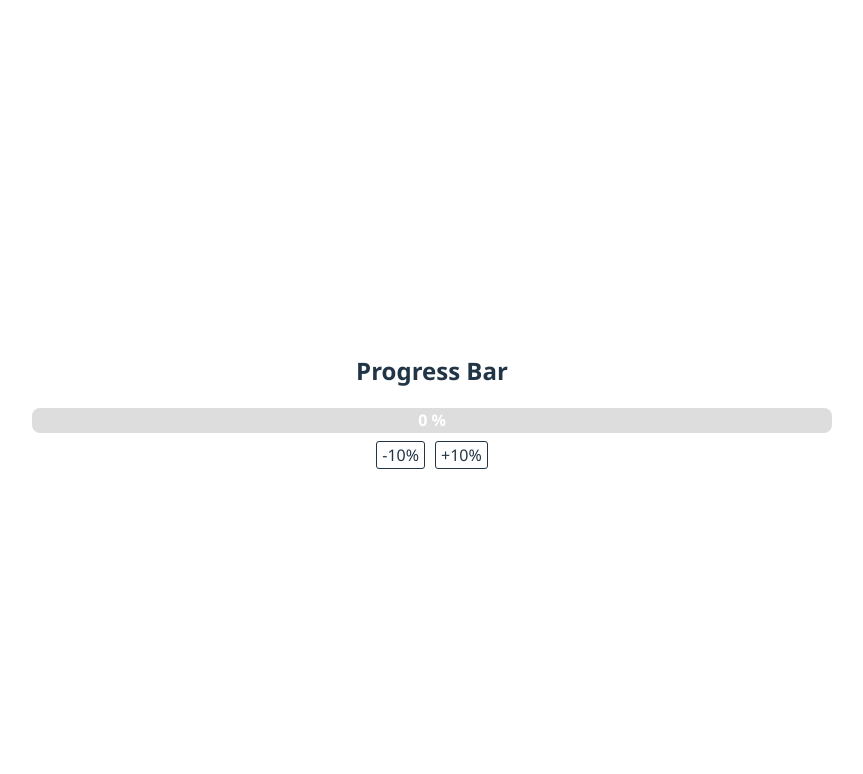
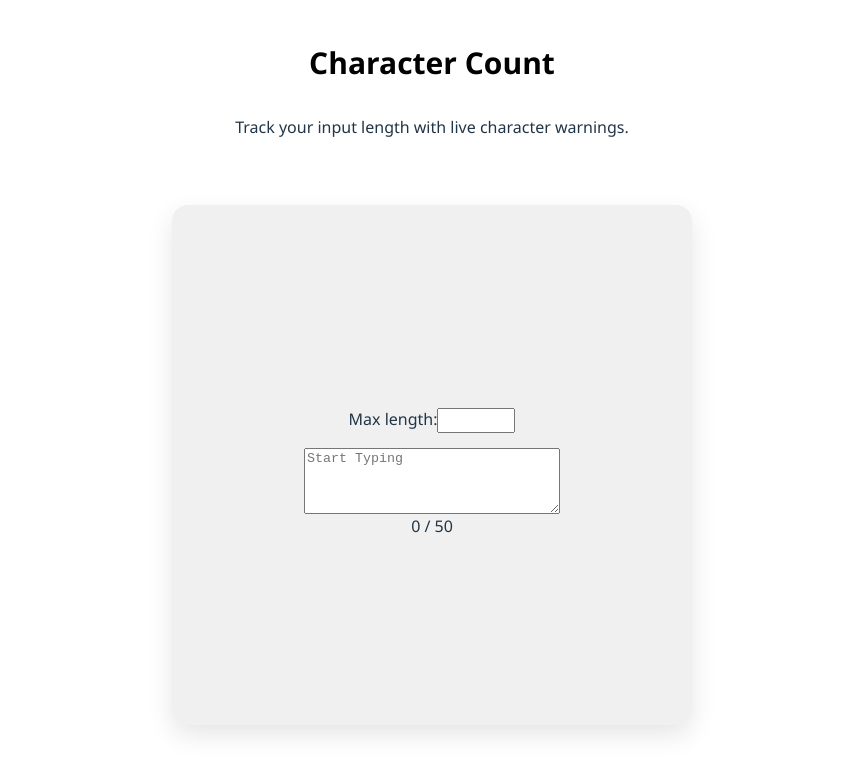
Before and after one commit to easypraveen/Reactv19-with-Vite, a React (Vite) app: page / in a window 1280 px wide. Shown: the top 774 px of the page, without its empty margins (208-1071 px from the left). Built offline with nearby package versions, Linux system fonts and the light colour scheme.

Commit message:
char count

```diff
--- a/src/App.jsx
+++ b/src/App.jsx
@@ -7,6 +7,7 @@ import ColorExplorer from "./pages/ColorExplorer"
 import TooglePassword from "./pages/tooglepassword/TooglePassword"
 import Counter from "./pages/Counter"
 import ProgressBars from "./pages/progressbar/Progressbars"
+import CharacterCount from "./pages/charCount/charCount"
 export const App = () => {
   return (
     <>
@@ -17,7 +18,8 @@ export const App = () => {
    <ColorExplorer/> */}
     {/* <TooglePassword />
     <Counter /> */}
-   <ProgressBars />
+   {/* <ProgressBars /> */}
+   <CharacterCount />
     </>
   )
 }
--- /dev/null
+++ b/src/pages/charCount/charCount.css
@@ -0,0 +1,22 @@
+.characterCount {
+    display: flex;
+    flex-direction: column;
+    align-items: center;
+    justify-content: center;
+    text-align: center;
+  }
+  .container {
+    padding: 10px;
+    width: 500px;
+  }
+  .inputs {
+    margin: 15px 0;
+  }
+  .inputs input {
+    padding: 3px 5px;
+    text-align: center;
+  }
+  .text {
+    width: 250px;
+    height: 60px;
+  }
--- /dev/null
+++ b/src/pages/charCount/charCount.jsx
@@ -0,0 +1,45 @@
+import { useState } from 'react';
+import "./charCount.css"
+
+function CharacterCount() {
+
+  function handleChange(e) {
+    setCharCount(e.target.value)
+   }
+
+  const [maxLength, setMaxLength] = useState(50);
+  const [charCount, setCharCount] = useState("");
+
+  return (
+    <div className="characterCount">
+      <h1>Character Count</h1>
+      <p>Track your input length with live character warnings.</p>
+
+      <div className="container">
+        <div className="inputs">
+          <label>
+            Max length:
+            <input type="number" min="0" max="1000" data-testid="maxlength" onChange={(e) => setMaxLength(e.target.value)} />
+          </label>
+        </div>
+        <textarea
+          className="text"
+          placeholder="Start Typing"
+          data-testid="textarea"
+          onChange={handleChange}
+        ></textarea>
+
+        <div className="char-info" data-testid="char-info">{`${charCount.length} / ${maxLength === "" ? 50 : maxLength}`}</div>
+
+        <div className="warnings">
+          {(charCount.length / maxLength * 100) === 90 && <p className="warning-text" data-testid="warning-text">You are close to the limit!</p>}
+
+
+          {(charCount.length / maxLength) > 1 && <p className="error-message" data-testid="error-text">Limit exceeded by {charCount.length - maxLength} characters</p>}
+
+        </div>
+      </div>
+    </div>
+  );
+}
+export default CharacterCount;
```
